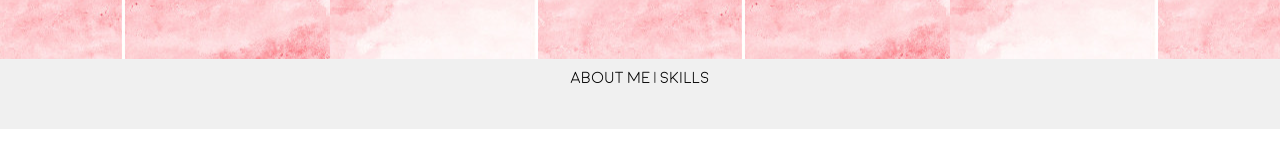
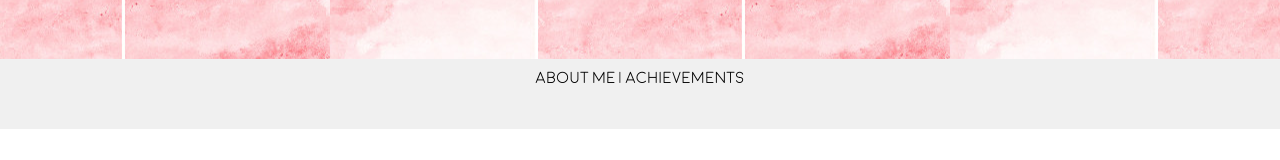
Before and after one commit to hsokol8/hsokol8.github.io, a plain HTML site: page index.html in a window 1280 px wide. Shown: the part 341-501 px from the top of the page. Drawn offline with Linux system fonts and the light colour scheme.

Commit message:
Final Changes for the Day

```diff
--- a/index.html
+++ b/index.html
@@ -18,7 +18,7 @@
                     <a href="about.html" >About Me | </a>
                 </li>
                 <li>
-                    <a href="programs.html" >Skills </a>
+                    <a href="programs.html" >Achievements </a>
                 </li>
             </ul>
         </nav>
```
Also changed, not shown: about.html (+1 -1 lines), programs.html (+1 -1 lines).
